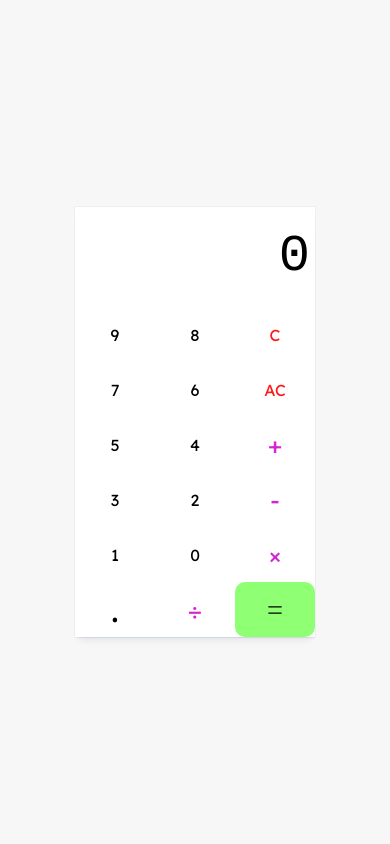
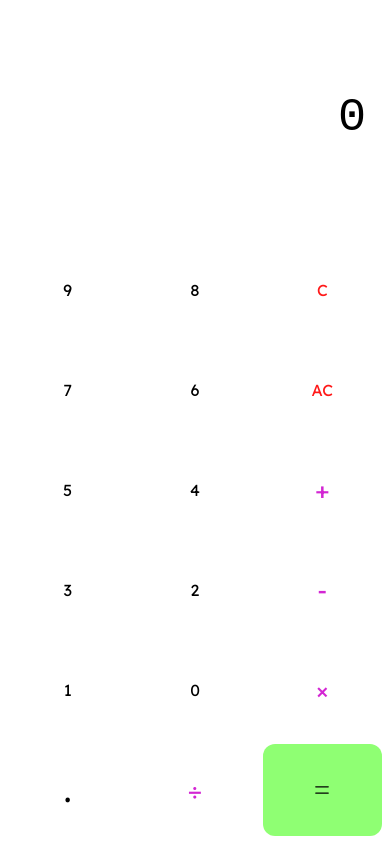
Before and after one commit to maqboolwebdev-stack/Calculator, a plain HTML site: page index.html in a window 390 px wide. Drawn offline with Linux system fonts and the light colour scheme.

Commit message:
Add responsiveness for mobile screens

```diff
--- a/style.css
+++ b/style.css
@@ -11,7 +11,7 @@ body{
 .calculator {
     display: flex;
     flex-direction: column;
-    min-width: 15rem;
+    min-width: 18rem;
     box-shadow: rgba(14, 63, 126, 0.04) 0px 0px 0px 1px, rgba(42, 51, 69, 0.04) 0px 1px 1px -0.5px, rgba(42, 51, 70, 0.04) 0px 3px 3px -1.5px, rgba(42, 51, 70, 0.04) 0px 6px 6px -3px, rgba(14, 63, 126, 0.04) 0px 10px 10px -6px, rgba(14, 63, 126, 0.04) 0px 4px 4px -6px;
     background-color: #fff;
 }
@@ -22,7 +22,7 @@ body{
 
 button {
     width: 34%;
-    height: 3.438rem;
+    height: 4.469rem;
     cursor: pointer;
     user-select: none;
     border: none;
@@ -40,7 +40,7 @@ button:active {
 }
 
 .display {
-    min-height: 6.25rem;
+    min-height: 7.25rem;
     padding: 0.313rem;
     font-size: 3.25rem;
     display: flex;
@@ -83,3 +83,51 @@ button:active {
 .decimal {
   font-size: 2rem;
 }
+
+@media (max-width: 426px) {
+    body {
+        display: block;
+        height: 100dvh;
+        min-height: 100svh;
+    }
+
+    .calculator {
+        width: 100%;
+        height: 100dvh;
+        min-width: 0;
+        min-height: 100svh;
+        box-shadow: none;
+    }
+
+    .display {
+        flex: 0 0 28%;
+        min-height: 0;
+        padding: 1rem 1.5rem;
+        overflow: hidden;
+        font-size: clamp(2.5rem, 12vw, 4rem);
+    }
+
+    .buttons-container {
+        display: flex;
+        flex: 1;
+        flex-direction: column;
+        min-height: 0;
+        padding: 0.5rem;
+        gap: 0.5rem;
+    }
+
+    .buttons-container > div {
+        flex: 1;
+        gap: 0.5rem;
+    }
+
+    button {
+        flex: 1;
+        width: auto;
+        height: auto;
+        min-width: 0;
+        border-radius: 0.75rem;
+        font-size: 1.5rem;
+        touch-action: manipulation;
+    }
+}
```
